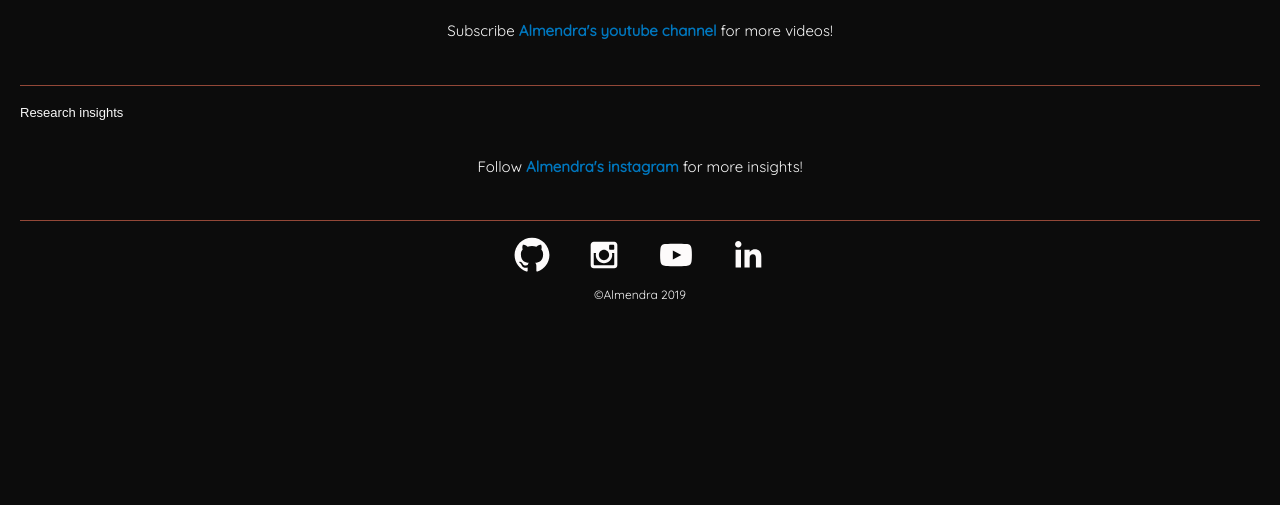
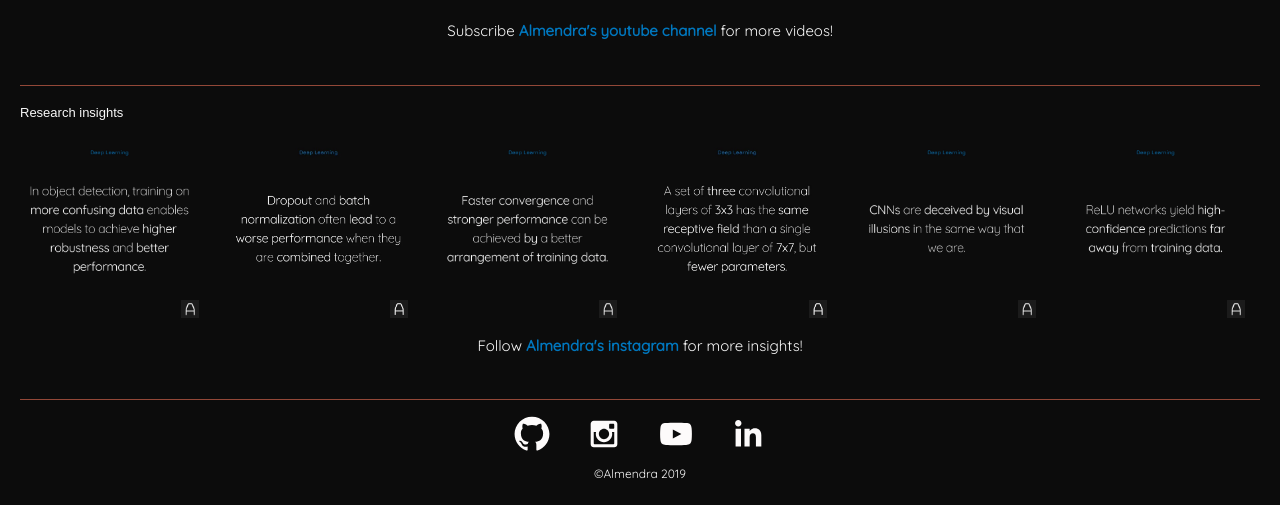
Before and after one commit to multiplanetai/multiplanetai.github.io, a Jekyll site: the page built from resources.html, in a window 1280 px wide. Shown: the part 784-1289 px from the top of the page. Built offline with Jekyll 4.4.1, drawn with Linux system fonts in a browser that asks for light colours; some web fonts are replaced; before the commit the page ends 1110 px from its top, so only the background shows below that.

Commit message:
Fix about.html text, modify instagram section, enable analytics

```diff
--- a/_layouts/default.html
+++ b/_layouts/default.html
@@ -14,13 +14,13 @@
 	<meta property="og:url" content="https://initiativealmendra.github.io" />
   	<meta property="og:type" content="article" />
   	<meta property="og:title" content="Initiative Almendra" />
-  	<meta property="og:description" content="Artificial intelligence for space exploration."/>
-  	<meta property="og:image:url" content="https://initiativealmendra.github.io/imgs/thumb.png" />
+  	<meta property="og:description" content="Artificial intelligence open-research initiative for space exploration."/>
+  	<meta property="og:image:url" content="https://initiativealmendra.github.io/imgs/logo.png" />
   	<meta property="og:image:alt" content="Initiative Almendra" />
   	<meta name="author" content="Alberto Gaona">
 
 	<script src="https://code.jquery.com/jquery-3.3.1.slim.min.js" integrity="sha384-q8i/X+965DzO0rT7abK41JStQIAqVgRVzpbzo5smXKp4YfRvH+8abtTE1Pi6jizo" crossorigin="anonymous"></script>
-	<script type="text/javascript" src="{{ site.baseurl }}/js/instafeed.min.js"></script>
+	{% seo %}
 </head>
 <body>
 	<nav class="main-nav" id="MyNav">
--- a/join.html
+++ b/join.html
@@ -6,7 +6,7 @@ description: "Join to the most important open community where people around the
 ---
 <style type="text/css">
 	#almendra-join p{
-		padding: 0 10% 20px 10%;
+		padding: 0 12% 20px 12%;
 		text-align: justify;
 		font: 15px/1.4 'Montserrat', sans-serif;
 	}
@@ -20,7 +20,7 @@ description: "Join to the most important open community where people around the
 <section id=almendra-join>
 	<h2 style="text-align: center;"> Join to Almendra </h2>
 	<p>First of all, I am glad you are reading this. Although Almendra is about developing artificial intelligence its collaboration is not limited to only experts in the subject, so whether you are a software developer, a graphic designer, a video maker,  a copywriter, an astronomer,  a community manager, or from any other profession,  if you consider that you can collaborate in some way, then you are more than welcome.</p>
-	<p>For that, please send an email to <a href="mailto:initiativealmendra@gmail.com" target="_blank" rel="noopener" style="font-weight: bold;"> initiativealmendra@gmail.com </a> with the subject COLLABORATION PROPOSAL expressing what would you like to do and, as optional, since this is a worldwide initiative, it would be cool to receive your favorite song name that expresses something about you or your culture.</p>
+	<p>For that, please send an email to <a href="mailto:initiativealmendra@gmail.com" target="_blank" rel="noopener" style="font-weight: bold;"> initiativealmendra@gmail.com </a> with the subject COLLABORATION PROPOSAL expressing what would you like to do and, as optional, since this is a worldwide initiative, it would be cool to receive your favorite song name that expresses something about you or your culture for a future 'art' expression.</p>
 	<p>I look forward to speaking with you to work together and make of Almendra the most important open community where people around the globe boost space exploration by leaving the seat of a spectator for the paper of an actor.</p>
 	<br>
 	<p> Best regards, <br> Alberto Gaona <p>
--- a/resources.html
+++ b/resources.html
@@ -54,23 +54,40 @@ description: "Technical posts that describe how use deep learning to solve space
 <section>
 	<h2>Research insights</h2>
 	<div class="container">
-		<div class="row" id="instafeed" style="margin-right: 0px;">
+		<div class="row" style="margin-right: 0px;">
+			<div class="col-sm-2">
+				<a href="https://www.instagram.com/p/B0O7wI6H0vg/" target="_blank" rel="noopener">
+					<img src="{{ page.baseurl }}/imgs/instagram/1.webp" class="inst-img" />
+				</a>
+			</div>
+			<div class="col-sm-2">
+				<a href="https://www.instagram.com/p/B0mACqSn6EX/" target="_blank" rel="noopener">
+					<img src="{{ page.baseurl }}/imgs/instagram/2.webp" class="inst-img" />
+				</a>
+			</div>
+			<div class="col-sm-2">
+				<a href="https://www.instagram.com/p/B3KsDVEl9Ql/" target="_blank" rel="noopener">
+					<img src="{{ page.baseurl }}/imgs/instagram/3.webp" class="inst-img" />
+				</a>
+			</div>
+			<div class="col-sm-2">
+				<a href="https://www.instagram.com/p/B0rQfb8grwJ/" target="_blank" rel="noopener">
+					<img src="{{ page.baseurl }}/imgs/instagram/4.webp" class="inst-img" />
+				</a>
+			</div>
+			<div class="col-sm-2">
+				<a href="https://www.instagram.com/p/B3DNbqqnC_L/" target="_blank" rel="noopener">
+					<img src="{{ page.baseurl }}/imgs/instagram/5.webp" class="inst-img" />
+				</a>
+			</div>
+			<div class="col-sm-2">
+				<a href="https://www.instagram.com/p/B24cLzihFC8/" target="_blank" rel="noopener">
+					<img src="{{ page.baseurl }}/imgs/instagram/6.webp" class="inst-img" />
+				</a>
+			</div>
 		</div>
 	</div>
 	<h3 class="almendra-resources-videos-more">
 		Follow <a href="https://www.instagram.com/initiativealmendra/" class="arvr" target="_blank" rel="noopener">Almendra's instagram</a> for more insights!
 	</h3>
 </section>
-
-
-
-<script type="text/javascript">
-    var feed = new Instafeed({
-        get: 'user',
-        userId: '11713501771',
-        accessToken: '11713501771.4ca0031.1eab0a6fcf99434ea68a7796f386ffec',
-        limit: 6,
-        template: '<div class="col-sm-2"> <a href="\{\{link\}\}" target="_blank" rel="noopener"><img src="\{\{image\}\}" class="inst-img" /></a> </div>'
-    });
-    feed.run();
-</script>
```
Also changed, not shown: about.html (+3 -5 lines), imgs/as.jpg (deleted), imgs/instagram/1.webp (added), imgs/instagram/2.webp (added), imgs/instagram/3.webp (added), imgs/instagram/4.webp (added), imgs/instagram/5.webp (added), imgs/instagram/6.webp (added), js/instafeed.min.js (deleted).
